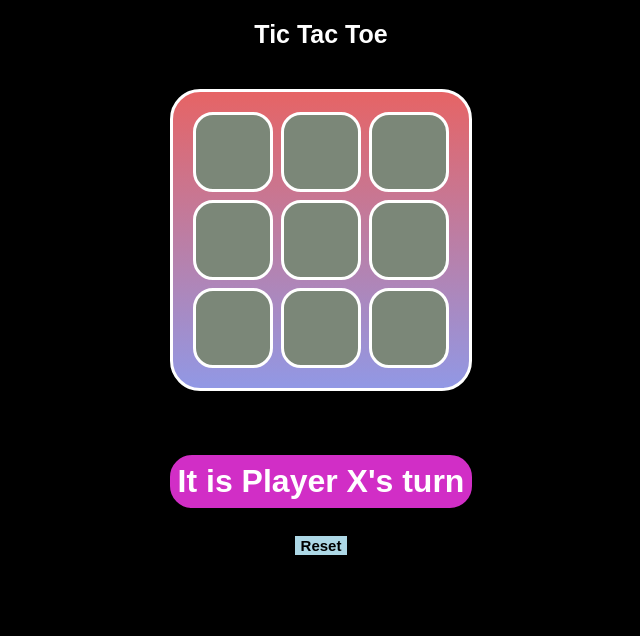
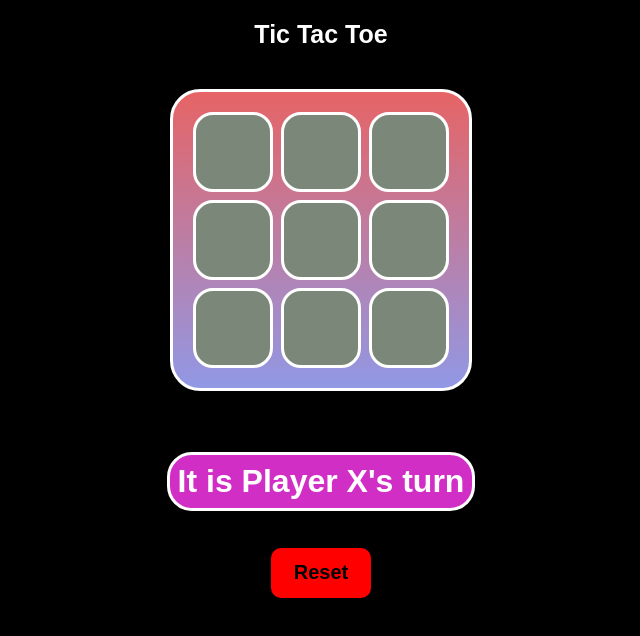
Before and after one commit to SpiffyTheSpaceman/tic-tac-toe, a plain HTML site: page index.html in a window 1280 px wide. Shown: the whole page, without its empty margins (319-959 px from the left). Drawn offline with Linux system fonts and the light colour scheme.

Commit message:
added small color changed to css

```diff
--- a/css/style.css
+++ b/css/style.css
@@ -71,17 +71,20 @@ div > p {
 
 h1 {
   padding: 8px;
-  border: 3px solid black;
+  border: 3px solid white;
   border-radius: 25px;
   color: white;
 }
 
 button {
-  border: 3px solid black;
-  border-radius: 5%;
-  background-color: lightblue;
-  font-size: 15px;
+  height: 50px;
+  width: 100px;
+  border: 3px solid red;
+  border-radius: 10px;
+  background-color: red;
+  font-size: 20px;
   font-weight: bold;
+  margin-top: 15px;
 }
 
 button:hover {
```
